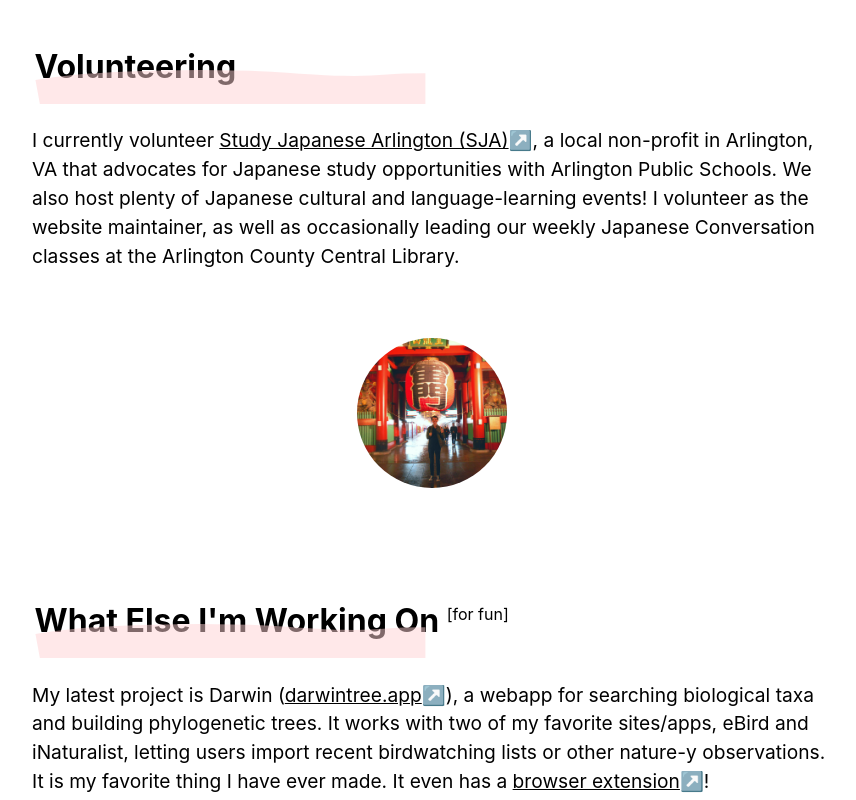
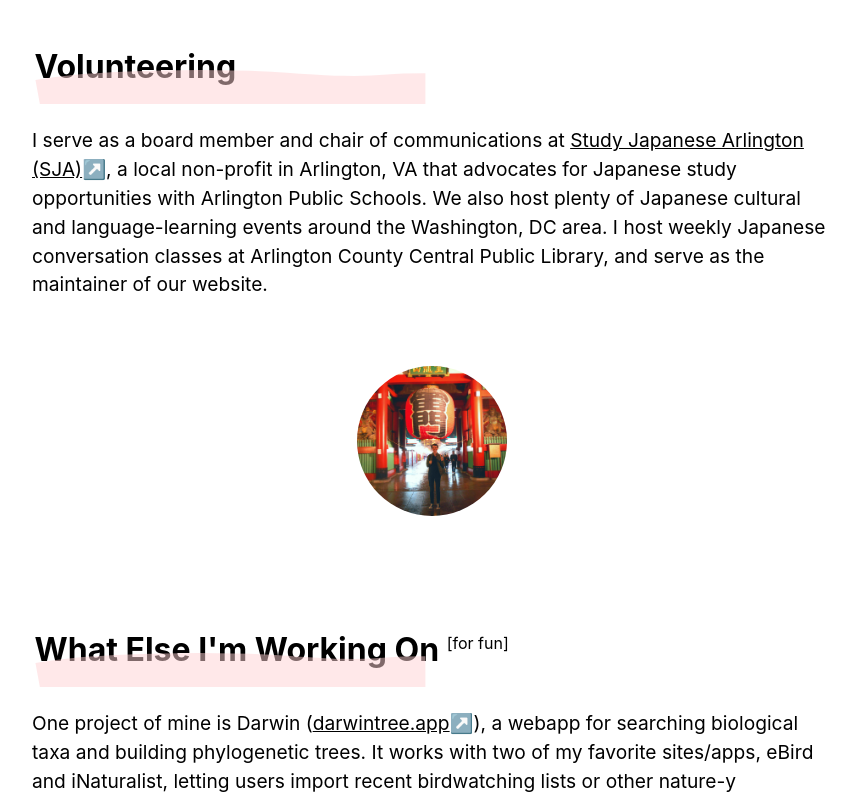
Before and after one commit to shintoo/seanrapp.dev, a Next.js app: page / in a window 1280 px wide. Shown: the part 2820-3620 px from the top of the page, without its empty margins (208-1064 px from the left). Built offline with nearby package versions, Linux system fonts and the light colour scheme.

Commit message:
Update Experience.tsx

```diff
--- a/components/experience/Experience.tsx
+++ b/components/experience/Experience.tsx
@@ -71,10 +71,10 @@ export default function Experience() {
 </svg>
       Volunteering</h1>
 
-      <p>I currently volunteer <Flink href="https://www.sjastudy.org/">Study Japanese Arlington (SJA)</Flink>,
+      <p>I serve as a board member and chair of communications at <Flink href="https://www.sjastudy.org/">Study Japanese Arlington (SJA)</Flink>,
         a local non-profit in Arlington, VA that advocates for Japanese study opportunities with Arlington Public Schools.
-        We also host plenty of Japanese cultural and language-learning events! I volunteer as the website maintainer, as well as
-        occasionally leading our weekly Japanese Conversation classes at the Arlington County Central Library.
+        We also host plenty of Japanese cultural and language-learning events around the Washington, DC area. I host weekly Japanese conversation
+        classes at Arlington County Central Public Library, and serve as the maintainer of our website.
       </p>
 
       <div className={styles.imagerow}>
@@ -87,7 +87,7 @@ export default function Experience() {
 </svg>
       What Else I&apos;m Working On <span style={{fontSize: "1rem", verticalAlign: "super", fontWeight: "normal"}}>[for fun]</span></h1>
       <p>
-        My latest project is Darwin (
+        One project of mine is Darwin (
         <Flink href="https://darwintree.app">darwintree.app</Flink>),
         a webapp for searching biological taxa and building phylogenetic trees. It works with two
         of my favorite sites/apps,
```
